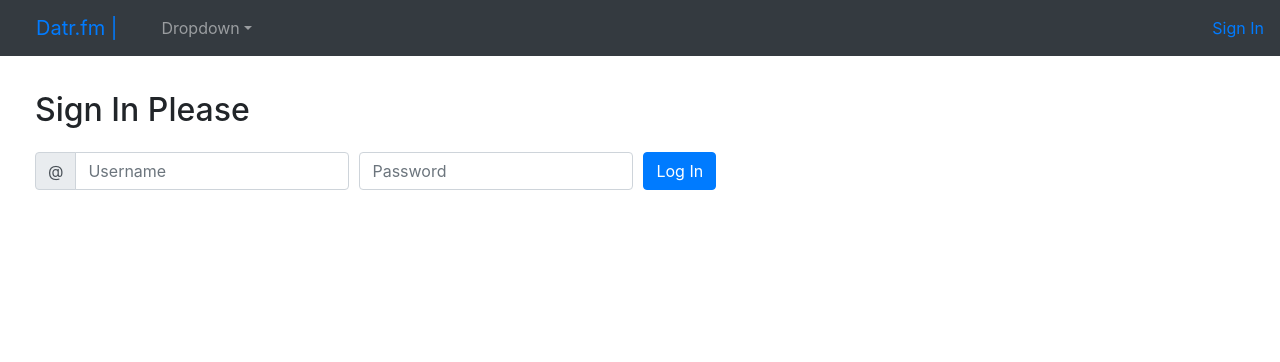
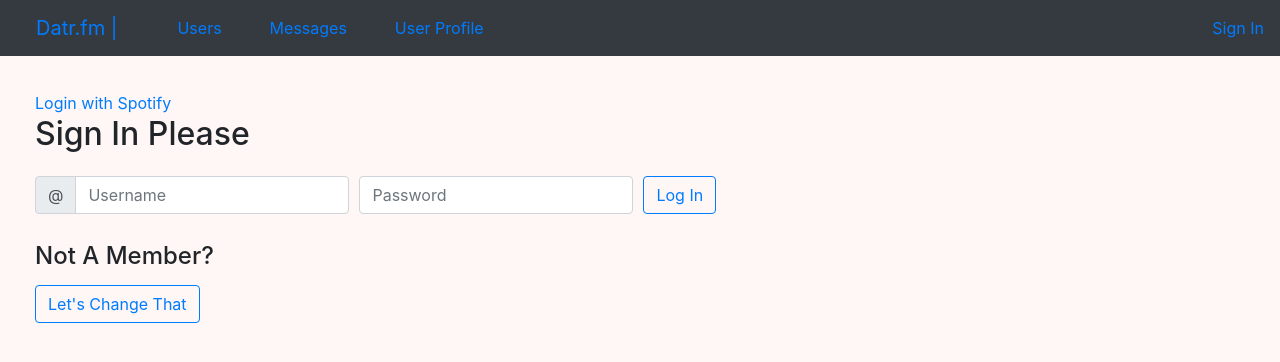
Before and after one commit to augustoibarrola/datr.fm, a React (Create React App) app: page / in a window 1280 px wide. Shown: the top 362 px of the page. Built offline with nearby package versions, Linux system fonts and the light colour scheme; no server answers.

Commit message:
added button to sign in home page that redirects to signup form

```diff
--- a/package.json
+++ b/package.json
@@ -13,7 +13,8 @@
     "react-router-dom": "^5.2.0",
     "react-scripts": "4.0.0",
     "rsuite": "^4.8.4",
-    "web-vitals": "^0.2.4"
+    "web-vitals": "^0.2.4",
+    "spotify-web-api-js": "^0.22.1"
   },
   "scripts": {
     "start": "react-scripts start",
--- a/src/App.css
+++ b/src/App.css
@@ -4,7 +4,9 @@
   }
 
   .ux-body {
-    margin: 35px;
+    padding: 35px;
+    background-color: #fef7f6;
+    height: 100vh
   }
 
   .card-deck {
--- a/src/App.js
+++ b/src/App.js
@@ -179,6 +179,8 @@ const App = () => {
       <UserNavBar user={presentUser} users={users} />
       <div className="ux-body">
         {/* {presentUser ? < UserProfile user={presentUser} users={users}/> : < SignInForm signInSubmitHandler={signInSubmitHandler} /> } */}
+
+                         <a href="http://localhost:8888"> Login with Spotify </a>
          <Switch>
 
             <Route path="/users/:id" render={(routerProps) =>{
@@ -186,12 +188,12 @@ const App = () => {
               return  < UserProfileComponent {...routerProps} user={idUser} users={users} likedButton={likedButton} lastfmData={lastfmReturnData} />
             }}/>
 
-            <Route path="/users" render={() => < UsersIndex user={presentUser} users={users} likedButton={likedButton}/> }/>
+            <Route path="/users" render={() => presentUser ? < UsersIndex user={presentUser} users={users} likedButton={likedButton}/>  :  <Redirect to="/"/> }/>
 
             <Route path="/lastfm" render={() => < Lastfm user={presentUser} /> }/>
             {/* Make above for last.fm sign in route.  */}
 
-            <Route path="/signin" render={() =>  < SignInForm signInSubmitHandler={() => signInSubmitHandler}/>  }/>
+            <Route path="/signin" render={() =>  presentUser ? <Redirect to="/"/> : < SignInForm signInSubmitHandler={() => signInSubmitHandler}/>  }/>
 
             <Route path="/signup" render={() =>  presentUser ? <Redirect to="/" />  : < SignUpForm signUpSubmitHandler={signUpSubmitHandler} /> } />
 
--- a/src/Components/SignInForm.js
+++ b/src/Components/SignInForm.js
@@ -7,6 +7,18 @@ function SignInForm(props) {
 
     const signInHeadingStyling = {
         paddingBottom: '15px',
+    }
+
+    const notMemberStyling = {
+        paddingTop: '20px',
+        display: 'flex',
+        justifyContent: 'space-around',
+        flexDirection: 'column',
+        maxWidth: '20%'
+    }
+
+    const notMemberStylingH4 = {
+        paddingBottom: '6px'
     }
 
     return(
@@ -36,7 +48,7 @@ function SignInForm(props) {
 
                         </Col>
 
-                            <Col xs="auto">
+                        <Col xs="auto">
                             <Form.Label htmlFor="inlineFormInput" srOnly>
                             Password
                             </Form.Label>
@@ -50,11 +62,17 @@ function SignInForm(props) {
                         </Col>
 
                         <Col xs="auto">
-                            <Button type="submit" className="mb-2">
+                            <Button type="submit" className="mb-2" variant="outline-primary">
                             Log In
                             </Button>
                         </Col>
                     </Form.Row>
+                    <div className="not-a-member" style={notMemberStyling}>
+                        <h4 style={notMemberStylingH4}> Not A Member? </h4>
+                        <NavLink to="/signup">
+                            <Button variant="outline-primary"> Let's Change That </Button>{' '}
+                        </NavLink>
+                    </div>
                 </Form>
             </div>
         </div>
--- a/src/Components/UserNavBar.js
+++ b/src/Components/UserNavBar.js
@@ -13,6 +13,18 @@ const UserNavBar = (props) => {
 
     const [presentUser, setPresentUser ] = useState(props.user)
 
+    const imageStyle = {
+        maxWidth: '65px',
+        margin: '5px',
+
+    }
+
+    const navEndingStyle = {
+        display: 'flex',
+        flexDirection: 'row',
+        paddingTop: '18px',
+        paddingRight: '18px'
+    }
     return(
         <div>
              <ReactBootStrap.Navbar collapseOnSelect expand="lg" bg="dark" variant="dark">
@@ -20,16 +32,15 @@ const UserNavBar = (props) => {
              <ReactBootStrap.Navbar.Toggle aria-controls="responsive-navbar-nav" />
              <ReactBootStrap.Navbar.Collapse id="responsive-navbar-nav">
                  <ReactBootStrap.Nav className="mr-auto">
-                     <ReactBootStrap.NavDropdown title="Dropdown" id="collasible-nav-dropdown">
-
-                         <ReactBootStrap.NavDropdown.Item ><NavLink to="/users">Users</NavLink></ReactBootStrap.NavDropdown.Item>
-                         <ReactBootStrap.NavDropdown.Item ><NavLink to="/messages">Messages</NavLink></ReactBootStrap.NavDropdown.Item>
-                         <ReactBootStrap.NavDropdown.Item ><NavLink to={`/users/${props.user.id}`}>User Profile</NavLink></ReactBootStrap.NavDropdown.Item>
-
-                     </ReactBootStrap.NavDropdown>
+                     {/* <ReactBootStrap.NavDropdown title="Dropdown" id="collasible-nav-dropdown"> */}
+                            <ReactBootStrap.NavDropdown.Item ><NavLink to="/users">Users</NavLink></ReactBootStrap.NavDropdown.Item>
+                            <ReactBootStrap.NavDropdown.Item ><NavLink to="/messages">Messages</NavLink></ReactBootStrap.NavDropdown.Item>
+                            <ReactBootStrap.NavDropdown.Item ><NavLink to={`/users/${props.user.id}`}>User Profile</NavLink></ReactBootStrap.NavDropdown.Item>
+                     {/* </ReactBootStrap.NavDropdown> */}
                  </ReactBootStrap.Nav>
-                 <ReactBootStrap.Nav>
-                { props.user ? <NavLink to="/signout">Sign Out</NavLink> : <NavLink to="/signin">Sign In</NavLink>}
+                 <ReactBootStrap.Nav >
+                { props.user ? <NavLink style={navEndingStyle} to="/signout">Sign Out</NavLink> : <NavLink to="/signin"> Sign In</NavLink> }
+                { props.user ? <ReactBootStrap.Image className="user-profile-component-circled-image" style={imageStyle} src={props.user.image_url} roundedCircle /> : null }
                  </ReactBootStrap.Nav>
             </ReactBootStrap.Navbar.Collapse>
              </ReactBootStrap.Navbar>
--- a/src/Components/UserProfileComponent.js
+++ b/src/Components/UserProfileComponent.js
@@ -25,12 +25,22 @@ console.log("lovedTracks => ", lovedTracks)
         border: 'none'
       }
 
+      const imageStyle = {
+        maxWidth: '500px'
+      }
+
+      const topArtistStyling = {
+        border: '10px',
+        color: 'red'
+      }
+
     return(
+        <div>
           <div className="user-card">
 
               <Card style={cardStyling}>
                       <Col xs={6} md={4}>
-                      <Image className="user-profile-component-circled-image" src={props.user.image_url} roundedCircle />
+                        <Image className="user-profile-component-circled-image" style={imageStyle} src={props.user.image_url} roundedCircle />
                       </Col>
                       <Card.Body>
                       <Card.Title>{props.user.username}</Card.Title>
@@ -38,12 +48,12 @@ console.log("lovedTracks => ", lovedTracks)
                         {props.user.description}
                       </Card.Text>
                       </Card.Body>
-                    <Card.Footer>
-                    <button id={props.user.id} onClick={(event) => props.likedButton(event)}>Like</button>
-                    </Card.Footer>
+                      <button id={props.user.id} onClick={(event) => props.likedButton(event)}>like me</button>
               </Card>
 
 
+          </div>
+          <div style={topArtistStyling}>
                 <Nav defaultActiveKey="link-2" className="flex-column">
                   {/* <Nav.Link href="/home">Active</Nav.Link> */}
                   <Nav.Link eventKey="top-artists"> Top Artists </Nav.Link>
@@ -55,6 +65,7 @@ console.log("lovedTracks => ", lovedTracks)
                   {/* <Nav.Link eventKey="disabled" disabled>Disabled</Nav.Link> */}
                 </Nav>
           </div>
+        </div>
     )
 }
 
```
Also changed, not shown: 1 other file (tests, documents, lock files or other folders). Lines whose indentation alone changed are shown as unchanged.
